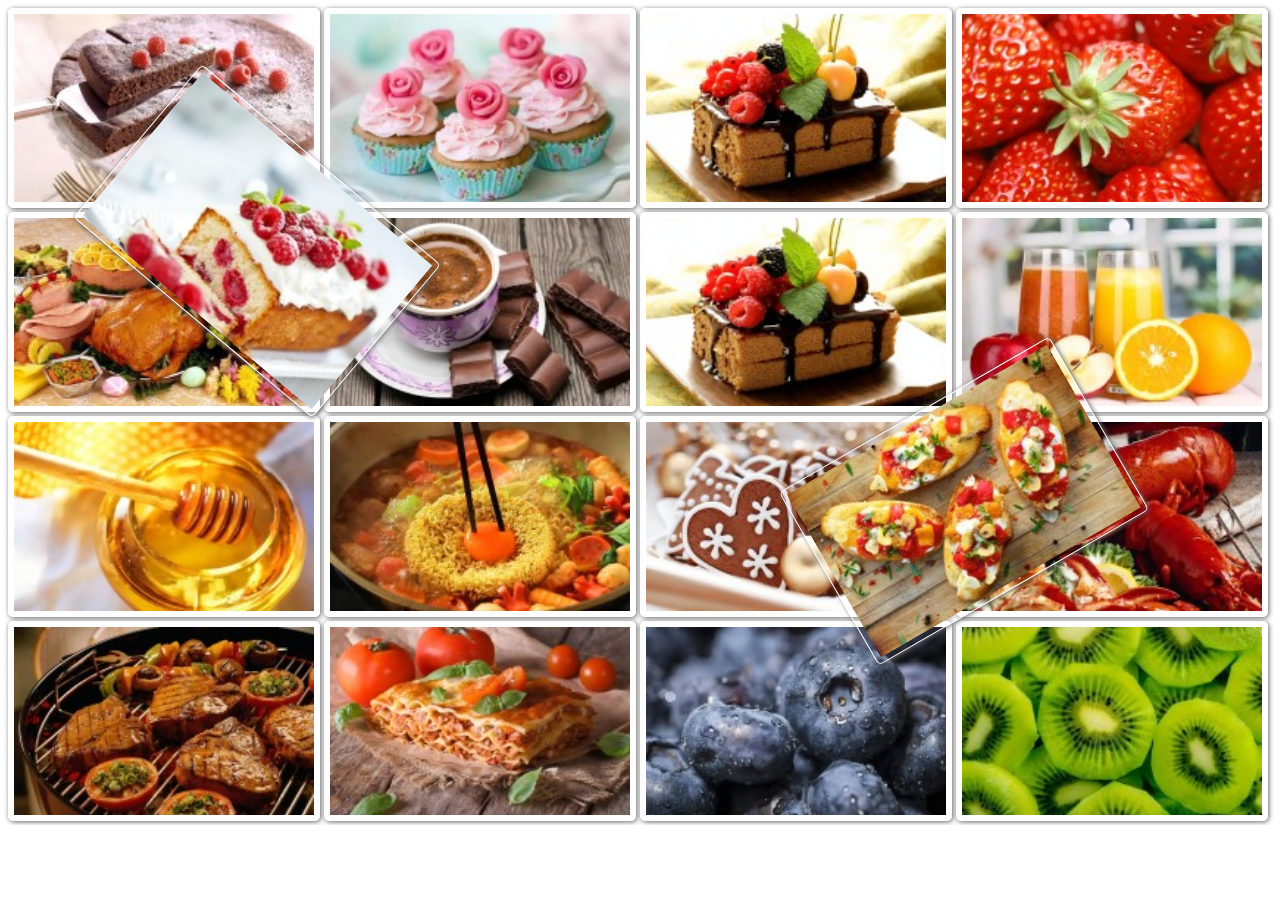
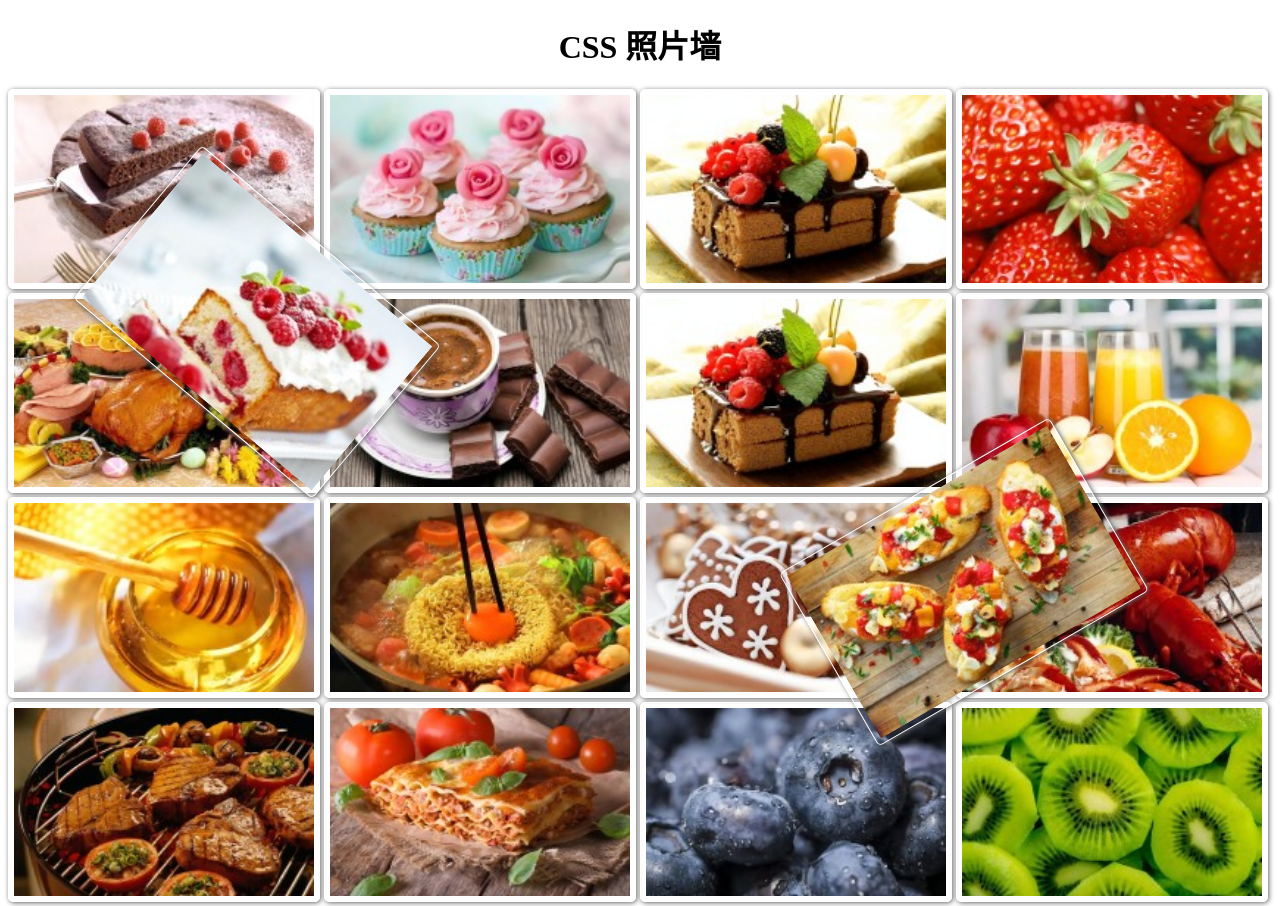
Before and after one commit to watericecode/HTMLDemo, a plain HTML site: page Web实验二/照片墙.html in a window 1280 px wide. Shown: the top 906 px of the page. Before the commit the page ends 825 px from the top, so only its background shows below. Drawn offline with Linux system fonts and the light colour scheme.

Commit message:
Update 照片墙.html

```diff
--- a/Web实验二/照片墙.html
+++ b/Web实验二/照片墙.html
@@ -27,31 +27,10 @@
             transform: scale(1.5,1.5);
             z-index: 1;
             border:5px solid rgb(75, 75, 75);
+            text-align:center;
+
         }
-        /* .img1 {
-            position: absolute;
-            top: 181px;
-            left: 300px;
-            transform: rotate(45deg);
-        }
-        .img2 {
-            position: absolute;
-            top: 248px;
-            left: 142px;
-            transform: rotate(-25deg);
-        }
-        .img3 {
-            position: absolute;
-            top: 97px;
-            left: 472px;
-            transform: rotate(15deg);
-        }
-        .img4 {
-            position: absolute;
-            top: 280px;
-            left: 531px;
-            transform: rotate(-65deg);
-        }*/
+
         .img17 {
             position: absolute;
             top: 133px;
@@ -63,10 +42,15 @@
             top: 393px;
             left: 800px;
             transform: rotate(-30deg);
+
+        }
+        .h1 {
+            text-align:center;
         }
     </style>
 </head>
 <body>
+    <h1 class="h1">CSS 照片墙</h1>
 <div class="box">
     <img src="images/1.jpeg" >
     <img src="images/2.jpeg">
```
